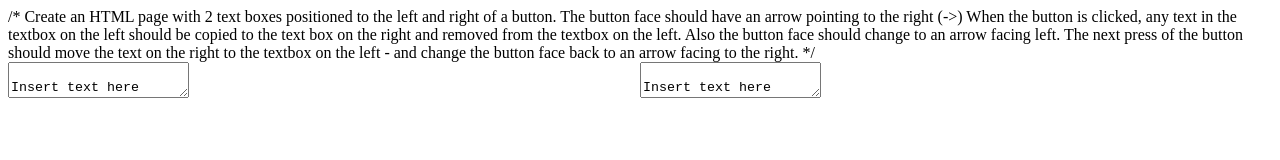
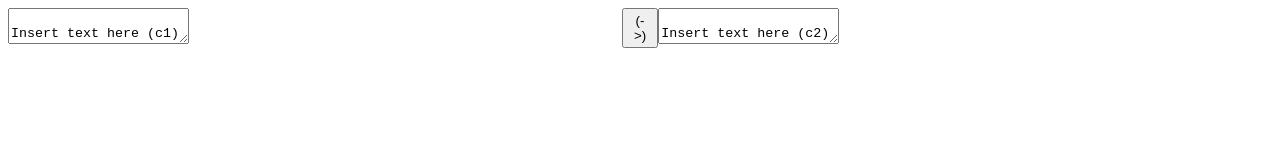
Before and after one commit to panibhengsri/ExtraCredit, a plain HTML site: page index.html in a window 1280 px wide. Drawn offline with Linux system fonts and the light colour scheme.

Commit message:
add button

```diff
--- a/index.html
+++ b/index.html
@@ -1,4 +1,4 @@
-/*
+<!----
     Create an HTML page with 2 text boxes positioned to the left and
     right of a button.
 
@@ -11,7 +11,7 @@
     The next press of the button should move the text on the right to the
     textbox on the left - and change the button face back to an arrow facing
     to the right.
-*/
+---->
 
 <!DOCTYPE html>
 <html>
@@ -28,17 +28,28 @@
 
     </style>
 
+    <script>
+
+        function copy(){
+            var c1 = document.getElementById("c1");
+            var c2 = document.getElementById("c2");
+            c2.value = c1.value;
+        }
+
+    </script>
+
     <body>
 
         <div class="row">
             <div class="column">
-                <textarea id="col1" name="col1">
-                    Insert text here (col1)
+                <textarea id="c1" name="c1">
+                    Insert text here (c1)
                 </textarea>
             </div>
+                <button name = "button" onClick = "copy()"> (->) </button>
             <div class="column">
-                <textarea id="col2" name="col2">
-                    Insert text here (col2)
+                <textarea id="c2" name="c2">
+                    Insert text here (c2)
                 </textarea>
             </div>
         </div>
```
